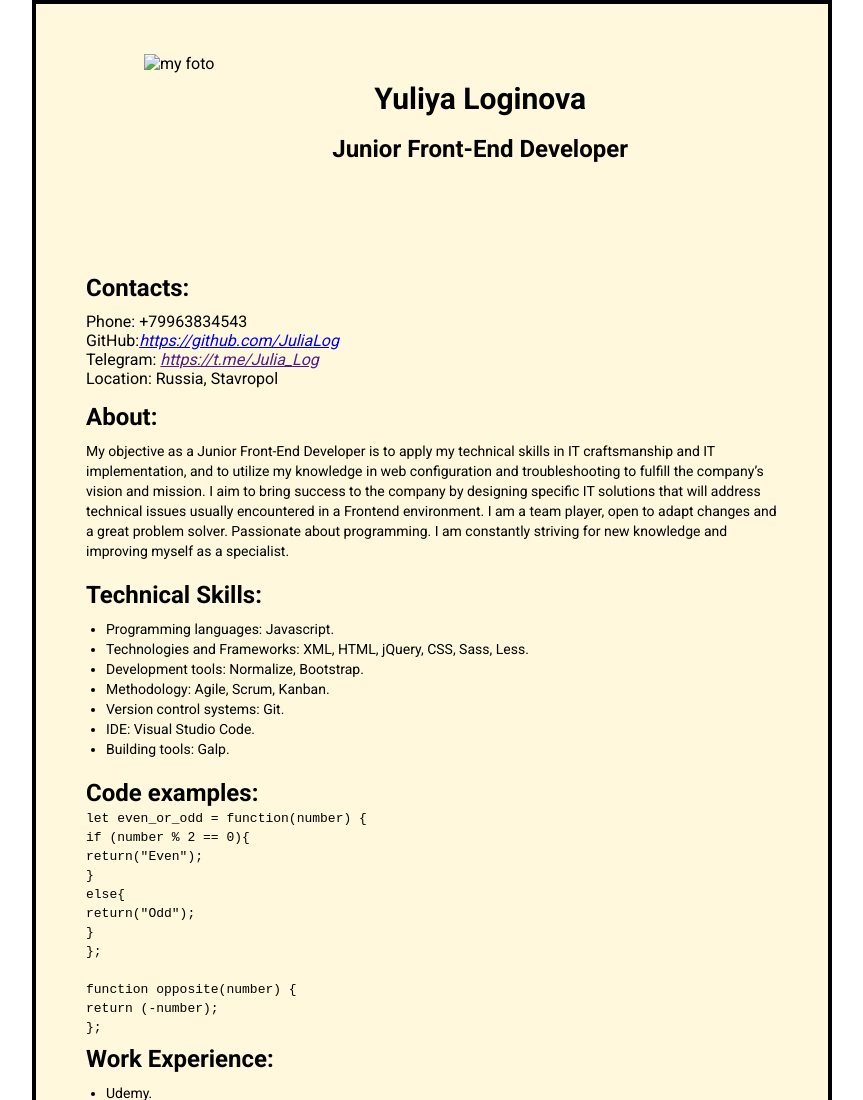
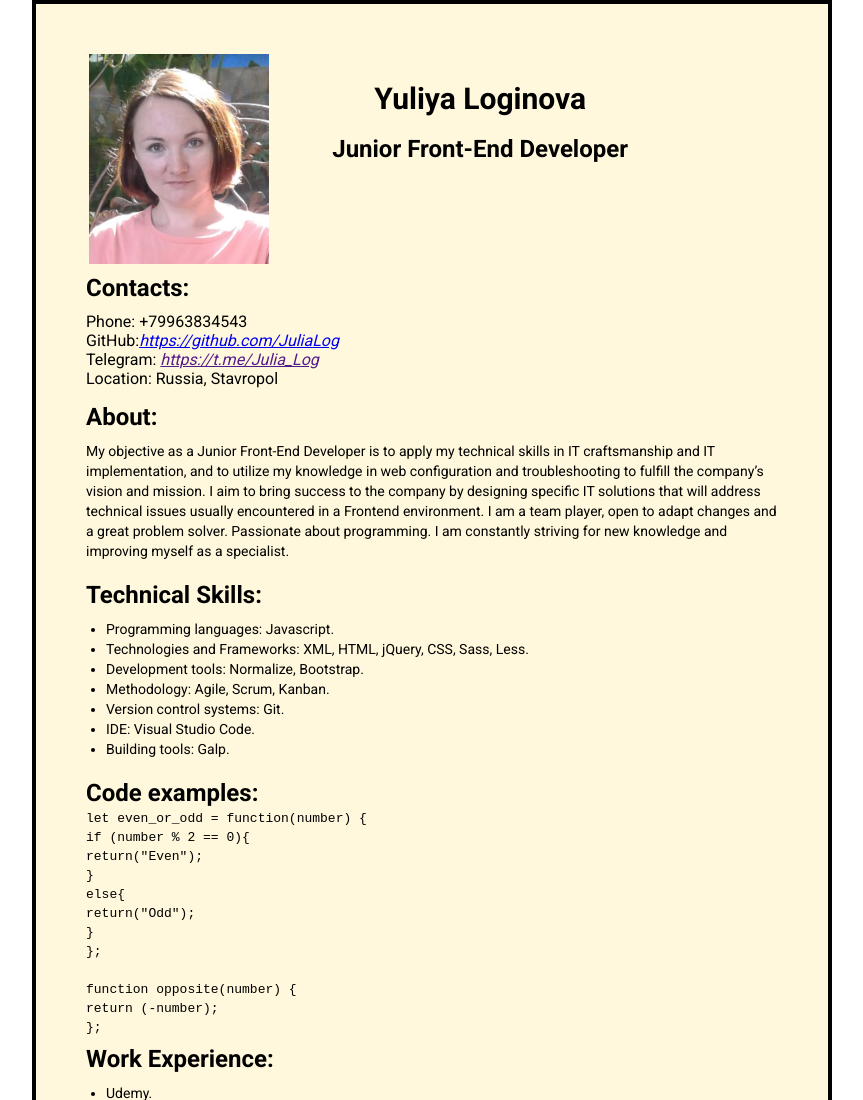
Before and after one commit to JuliaLog/rsschool-cv, a plain HTML site: page index.html in a window 1280 px wide. Shown: the top 1100 px of the page, without its empty margins (208-1071 px from the left). Drawn offline with Linux system fonts and the light colour scheme.

Commit message:
fix: rename my_foto

```diff
--- a/index.html
+++ b/index.html
@@ -13,7 +13,7 @@
   <section class="container">
     <header class="header">
       <figure>
-        <img src="img/My_foto.jpg" alt="my foto">
+        <img src="img/my_foto.jpg" alt="my foto">
       </figure>
       <div class='name_qualification'>
         <h1 class="name">Yuliya Loginova</h1>
```
Also changed, not shown: img/my_foto.jpg (renamed from img/My foto.jpg).
